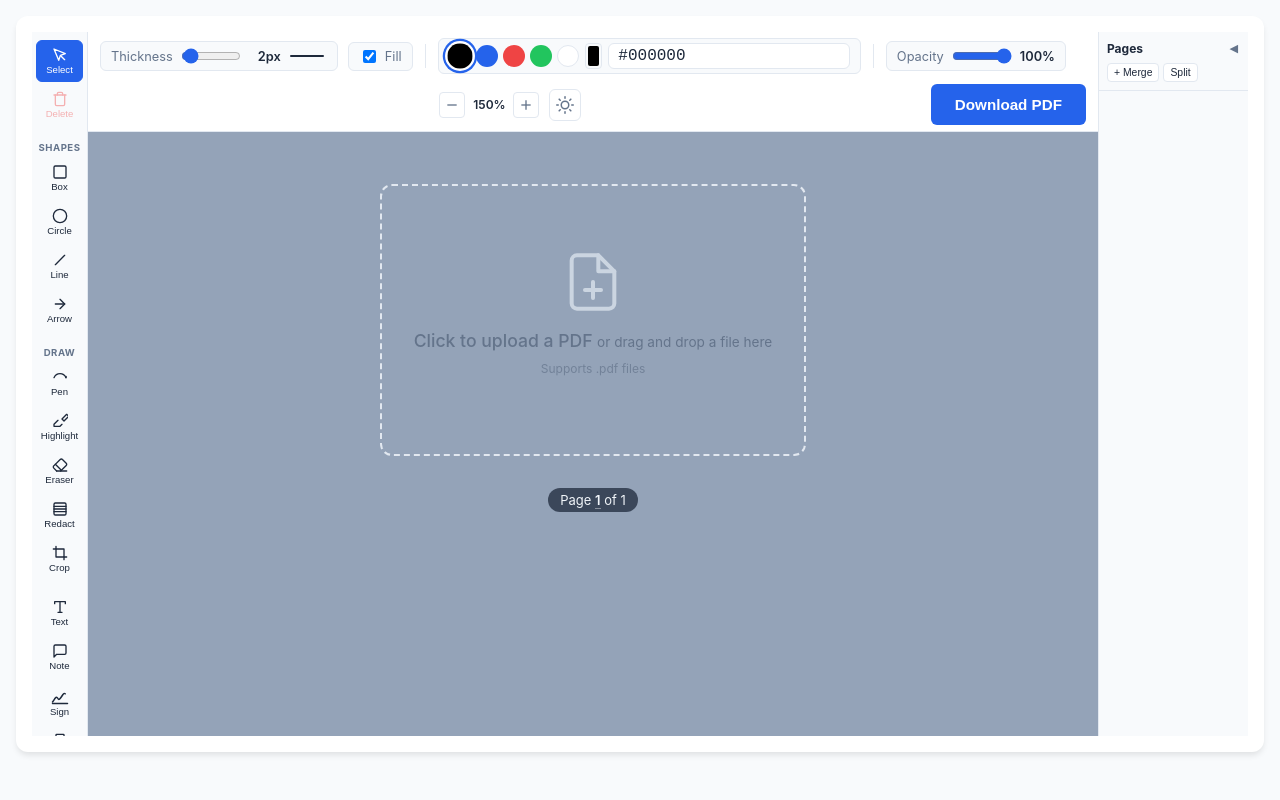
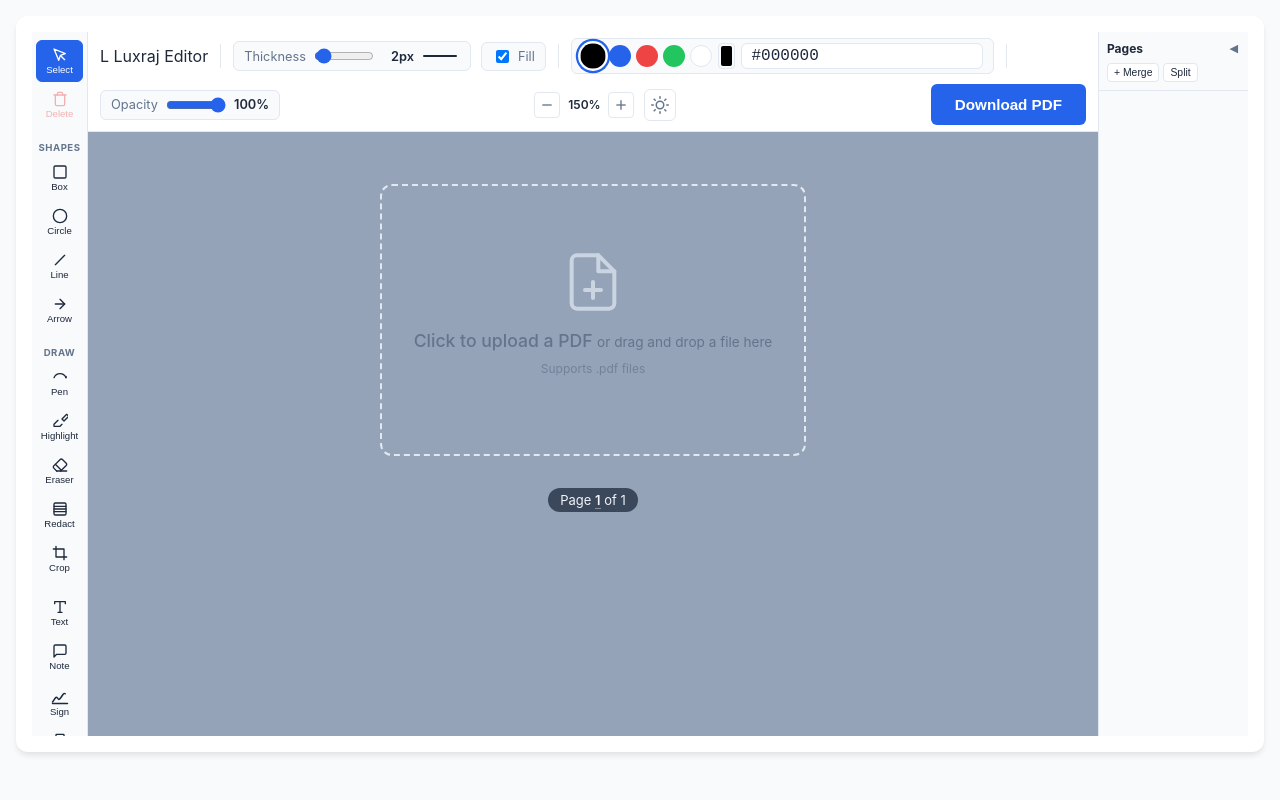
Before and after one commit to LuxrajKayal/pdf-annotation-test, a plain HTML site: page index.html in a window 1280 px wide. Drawn offline with nearby package versions, Linux system fonts and the light colour scheme.

Commit message:
Rebrand browser title and add Luxraj Editor wordmark

```diff
--- a/index.html
+++ b/index.html
@@ -3,7 +3,8 @@
 <head>
     <meta charset="UTF-8">
     <meta name="viewport" content="width=device-width, initial-scale=1.0">
-    <title>PDF Editor</title>
+    <meta name="description" content="Luxraj Editor — annotate, highlight, draw on, and manage PDF files in your browser.">
+    <title>Luxraj Editor — PDF Annotations</title>
 
 
     <link rel="stylesheet" href="pdf-editor.css">
@@ -114,6 +115,11 @@
                 <!-- CENTER: Context Bar + PDF Pages -->
                 <div class="pdf-center-area">
                     <div class="pdf-context-bar">
+                        <div class="luxraj-brand" aria-label="Luxraj Editor">
+                            <span class="luxraj-brand-mark" aria-hidden="true">L</span>
+                            <span>Luxraj Editor</span>
+                        </div>
+                        <div class="context-separator" aria-hidden="true"></div>
                         <div id="ctx-thickness" class="context-control">
                             <span>Thickness</span>
                             <input type="range" id="pdf-thickness" min="1" max="20" value="2" aria-label="Thickness">
```
